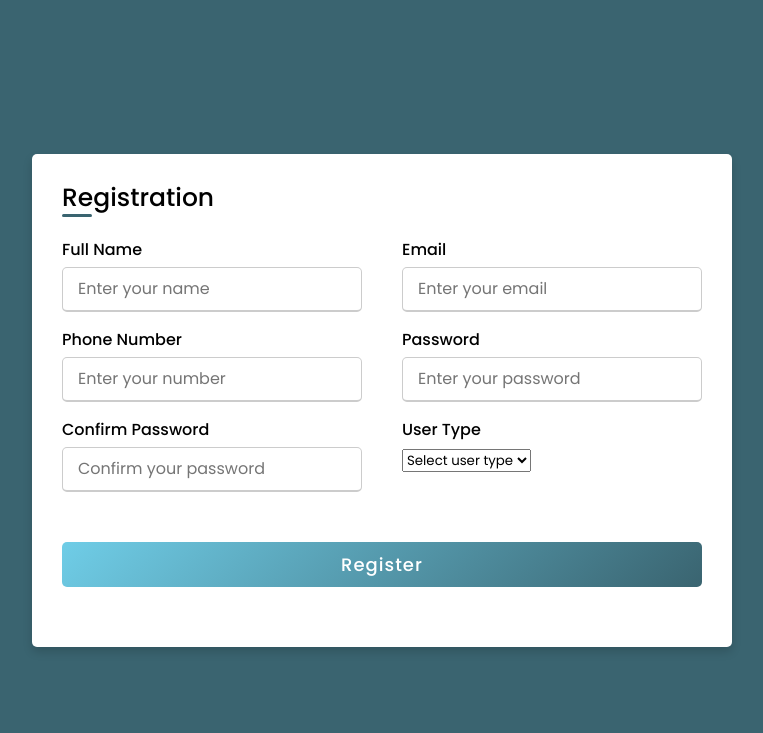
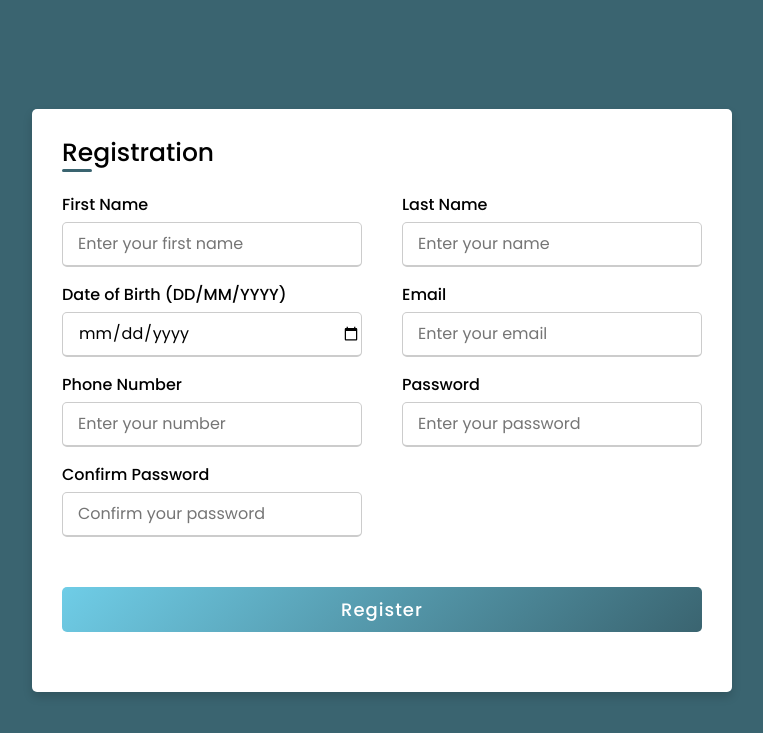
Before and after one commit to alineFhassan/EECE798N_Project, a Flask app: page /signup in a window 1280 px wide. Shown: the top 733 px of the page, without its empty margins (258-1021 px from the left). Run offline with Flask 3, Linux system fonts and the light colour scheme.

Commit message:
update input of signup

```diff
--- a/frontend/app.py
+++ b/frontend/app.py
@@ -7,6 +7,7 @@ app = Flask(__name__)
 app.secret_key = 'dev-key-123-abc!@#'
 
 DATABASE_URL = os.getenv('DATABASE_URL', 'http://database:5003')
+CV_JOB_MATCHER_URL = os.getenv('CV_JOB_MATCHER_URL', 'http://cv-job-matcher:5004')
 
 
 # Main Dashboard
@@ -53,12 +54,13 @@ def login():
 @app.route('/signup', methods=['GET', 'POST'])
 def signup():
     if request.method == 'POST':
-        full_name = request.form.get('full_name')
+        first_name = request.form.get('first_name')
+        last_name = request.form.get('last_name')
         email = request.form.get('email')
         phone = request.form.get('phone_number')
+        date = request.form.get('dob')
         password = request.form.get('password')
         confirm_password = request.form.get('confirm_password')
-        user_type = request.form.get('user_type')  # Add this field to your form
 
         if password != confirm_password:
             flash('Passwords do not match', 'error')
@@ -67,11 +69,12 @@ def signup():
         try:
             # Call database service to create user
             response = requests.post(f"{DATABASE_URL}/signup", json={
-                'full_name': full_name,
+                'first_name': first_name,
+                'last_name': last_name,
                 'email': email,
+                'date':date,
                 'phone_number': phone,
-                'password': password,
-                'user_type': user_type
+                'password': password
             })
 
             if response.status_code == 201:
@@ -388,6 +391,7 @@ def post_job():
     # if request.method == 'POST':
     #     try:
     #         # Get form data
+              # job_title / job_ level / yeras_experience / addational_json
     #         job_data = {
     #             'title': request.form.get('jobTitle'),
     #             'description': request.form.get('jobDescription'),
@@ -397,6 +401,7 @@ def post_job():
     #             'responsibilities': request.form.getlist('responsibilities'),
     #             'requirements': request.form.getlist('requirements')
     #         }
+
 
     #         # Send to database service
     #         response = requests.post(
@@ -732,5 +737,103 @@ def view_application(app_id):
                          job=job,
                          applicant=applicant)
 
+# CV-Job Matching
+# GET /jobs/{job_id} - Get job details
+# GET /get_unmatched_applications?job_id=X - Returns only applicants without existing matches
+# POST /save_match_result - Saves matching results
+@app.route('/calculate_matches/<int:job_id>', methods=['POST'])
+def calculate_matches(job_id):
+    # Authentication check (uncomment in production)
+    # if 'user_id' not in session or session.get('user_type') != 'hr':
+    #     flash('Please login as HR first', 'error')
+    #     return redirect(url_for('login'))
+
+    try:
+        # 1. Get job details
+        job_response = requests.get(f"{DATABASE_URL}/jobs/{job_id}")
+        if job_response.status_code != 200:
+            flash('Job not found', 'error')
+            return redirect(url_for('hr_dashboard'))
+        job = job_response.json().get('job')
+
+        # 2. Get all applicants for this job who haven't been matched yet
+        applications_response = requests.get(
+            f"{DATABASE_URL}/get_unmatched_applications?job_id={job_id}"
+        )
+
+        if applications_response.status_code != 200:
+            flash('Error fetching applications', 'error')
+            return redirect(url_for('hr_dashboard'))
+
+        applicants = applications_response.json().get('applications', [])
+
+        if not applicants:
+            flash('No new applicants to process', 'info')
+            return redirect(url_for('view_job_matches', job_id=job_id))
+
+        # 3. Process matching for each unmatched applicant
+        processed = 0
+        for applicant in applicants:
+            try:
+                # Skip if already has match data (safety check)
+                if applicant.get('match_data'):
+                    continue
+
+                # Prepare matching data
+                match_payload = {
+                    'cv': {
+                        'skills': applicant.get('skills', []),
+                        'education': applicant.get('education', ''),
+                        'responsibilities': applicant.get('responsibilities', []),
+                        'years_experience': applicant.get('exp_years', 0),
+                        # Add other CV fields you extract
+                    },
+                    'job': {
+                        'title': job['title'],
+                        'requirements': job['requirements'],
+                        'responsibilities': job['responsibilities'],
+                        'required_experience_years': int(job['years_experience'].split('+')[0])
+                        # Extracts number from "5+ years" format
+                    }
+                }
+
+                # Call matching service
+                match_response = requests.post(
+                    f"{CV_JOB_MATCHER_URL}/cv-job-match",
+                    json=match_payload,
+                    timeout=10  # 10 seconds timeout
+                )
+                match_response.raise_for_status()
+
+                # Save results to database
+                save_response = requests.post(
+                    f"{DATABASE_URL}/save_match_result",
+                    json={
+                        'application_id': applicant['id'],
+                        'job_id': job_id,
+                        'match_data': match_response.json().get('result')
+                    }
+                )
+                save_response.raise_for_status()
+
+                processed += 1
+
+            except requests.exceptions.RequestException as e:
+                # Log error but continue with next applicant
+                app.logger.error(f"Error processing applicant {applicant['id']}: {str(e)}")
+                continue
+
+        # 4. Show results
+        if processed > 0:
+            flash(f'Successfully processed matches for {processed} applicants', 'success')
+        else:
+            flash('No new applicants were processed', 'info')
+
+        return redirect(url_for('view_job_matches', job_id=job_id))
+
+    except Exception as e:
+        flash(f'Error in matching process: {str(e)}', 'error')
+        return redirect(url_for('hr_dashboard'))
+
 if __name__ == '__main__':
     app.run(debug=True, host='0.0.0.0', port=5000)
--- a/frontend/templates/signup.html
+++ b/frontend/templates/signup.html
@@ -24,10 +24,17 @@
 
         <div class="user-details">
           <div class="input-box">
-            <span class="details">Full Name</span>
-            <input type="text" name="full_name" placeholder="Enter your name" required>
+            <span class="details">First Name</span>
+            <input type="text" name="first_name" placeholder="Enter your first name" required>
           </div>
-
+          <div class="input-box">
+            <span class="details">Last Name</span>
+            <input type="text" name="last_name" placeholder="Enter your name" required>
+          </div>
+          <div class="input-box">
+            <span class="details">Date of Birth (DD/MM/YYYY)</span>
+            <input type="date" name="dob" placeholder="DD/MM/YYYY" required>
+        </div>
           <div class="input-box">
             <span class="details">Email</span>
             <input type="email" name="email" placeholder="Enter your email" required>
@@ -47,16 +54,6 @@
             <span class="details">Confirm Password</span>
             <input type="password" name="confirm_password" placeholder="Confirm your password" required>
           </div>
-
-          <div class="input-box">
-            <span class="details">User Type</span>
-            <select name="user_type" required>
-              <option value="">Select user type</option>
-              <option value="jobseeker">Job Seeker</option>
-              <option value="company">Company</option>
-              <option value="hr">HR</option>
-            </select>
-          </div>
         </div>
 
 
```
